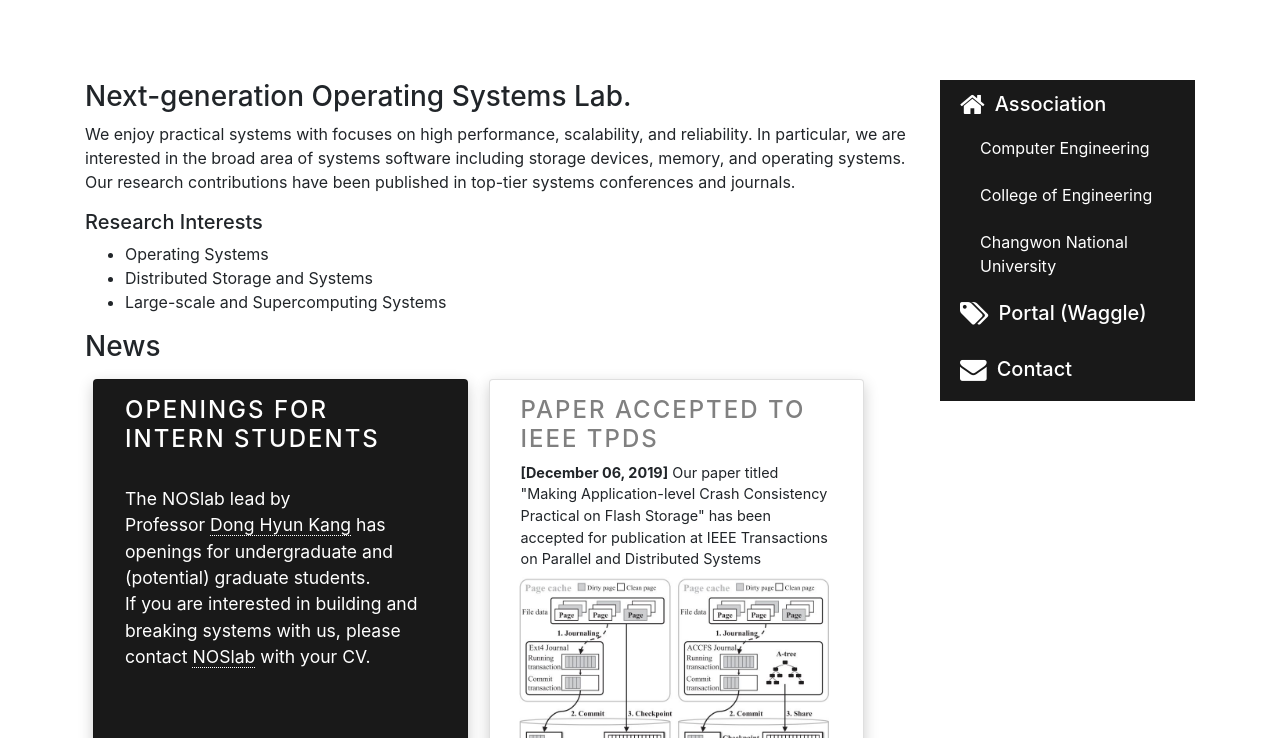
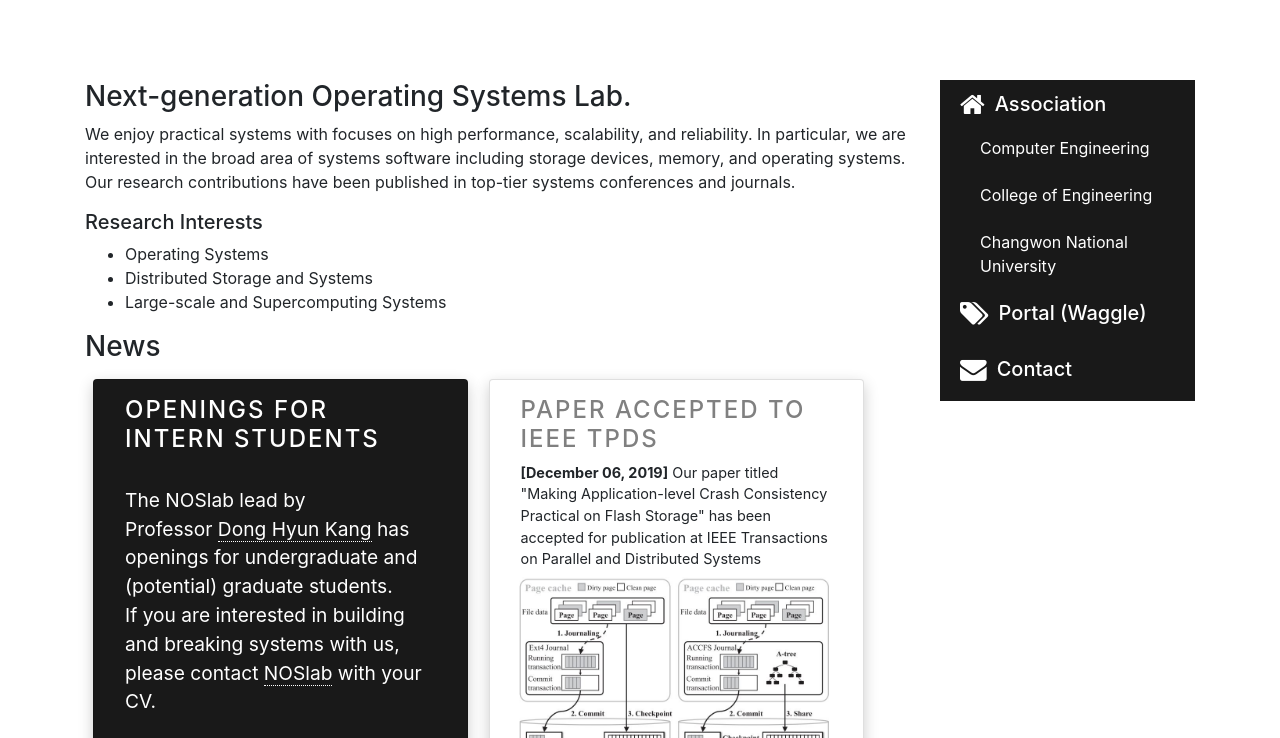
Before and after one commit to noslab/noslab.github.io, a plain HTML site: page index.html in a window 1280 px wide. Shown: the part 62-800 px from the top of the page. Drawn offline with Linux system fonts and the light colour scheme.

Commit message:
update teaching

```diff
--- a/index.html
+++ b/index.html
@@ -97,7 +97,7 @@
 								<a class="sidebar-a" href="mailto:donghyun@changwon.ac.kr"><h4>Openings for Intern Students</h4></a>
 							</div>
 							<br>
-							<p class="card__text" style="font-size:1.1em; color:white">
+							<p class="card__text" style="font-size:1.2em; color:white">
 							The NOSlab lead by <br>
 							Professor <a class="sidebar-a" href="https://dhkangd.github.io">Dong Hyun Kang</a> has openings for undergraduate and (potential) graduate students. <br>
 							If you are interested in building and breaking systems with us, please contact <a class="sidebar-a" href="mailto:donghyun@changwon.ac.kr">NOSlab</a> with your CV.</p>
```
